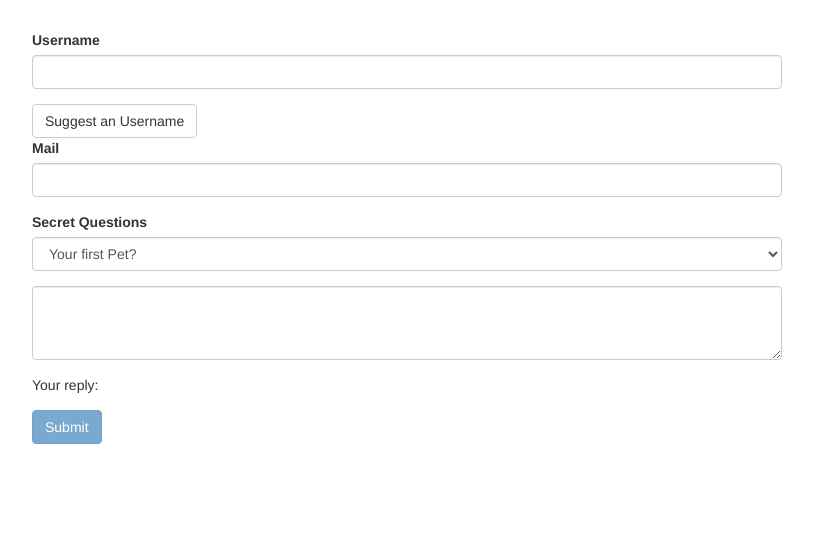
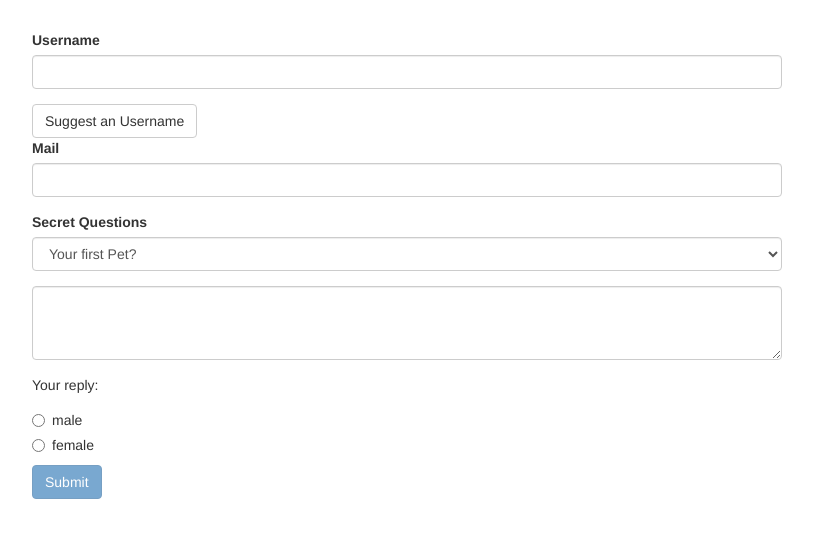
Before and after one commit to PauloJoseBR/forms-td-start, an Angular app: page / in a window 1280 px wide. Shown: the top 538 px of the page, without its empty margins (233-1046 px from the left). Built offline with nearby package versions, Linux system fonts and the light colour scheme.

Commit message:
Handling Radio Buttons

```diff
--- a/src/app/app.component.html
+++ b/src/app/app.component.html
@@ -42,6 +42,12 @@
         <div class="form-group">
           <p>Your reply: {{ answer }}</p>
         </div>
+        <div class="radio" *ngFor="let gender of genders">
+          <label>
+            <input type ="radio" name="gender" ngModel [value]="gender">
+            {{ gender }}
+          </label>
+        </div>
         <button class="btn btn-primary" type="submit" [disabled]="!f.valid">Submit</button>
       </form>
     </div>
--- a/src/app/app.component.ts
+++ b/src/app/app.component.ts
@@ -10,6 +10,7 @@
   @ViewChild('f', {static: true}) signupForm: NgForm;
   defaultQuestion = 'pet';
   answer = '';
+  genders = ['male', 'female'];
 
   suggestUserName()
   {
```
